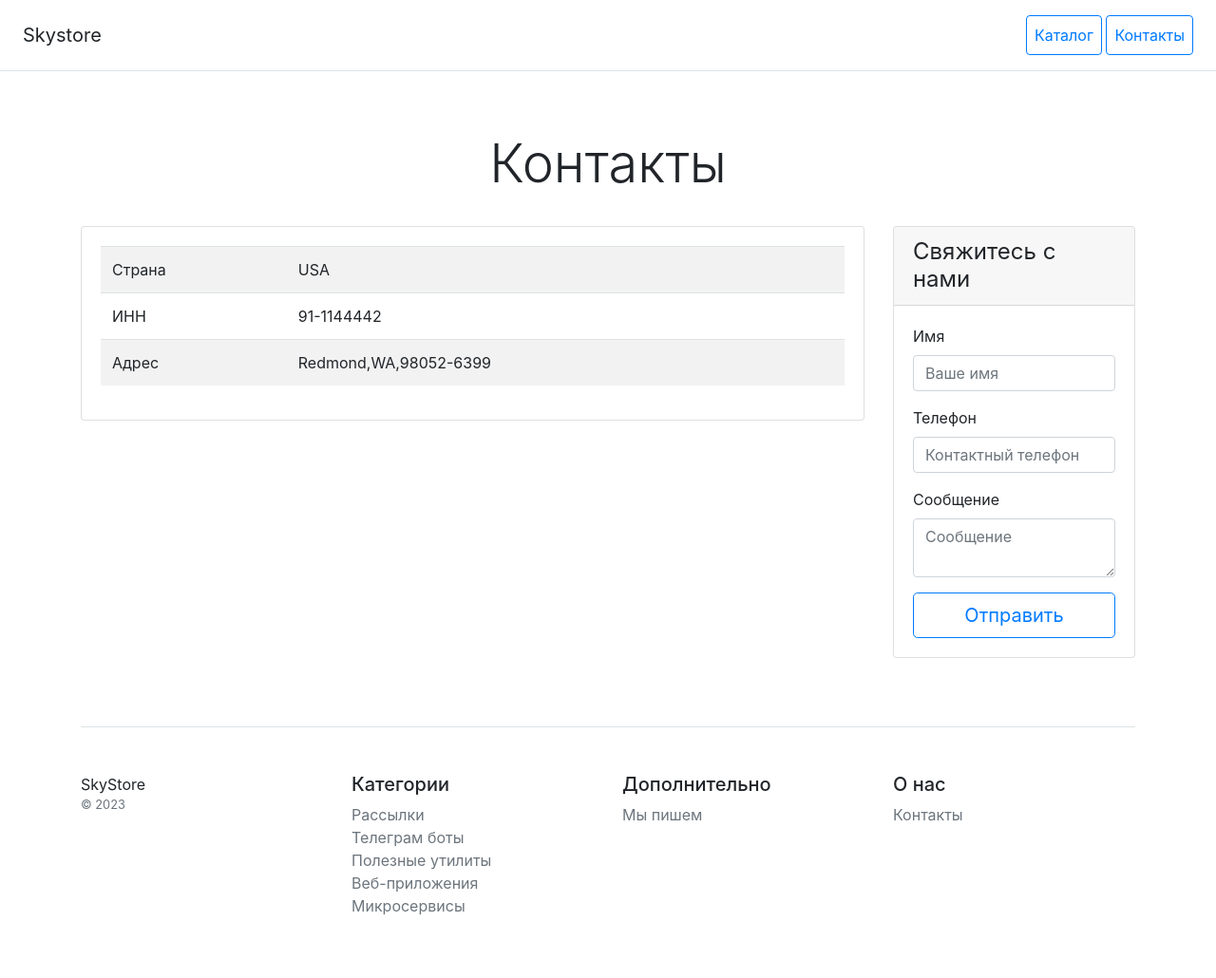
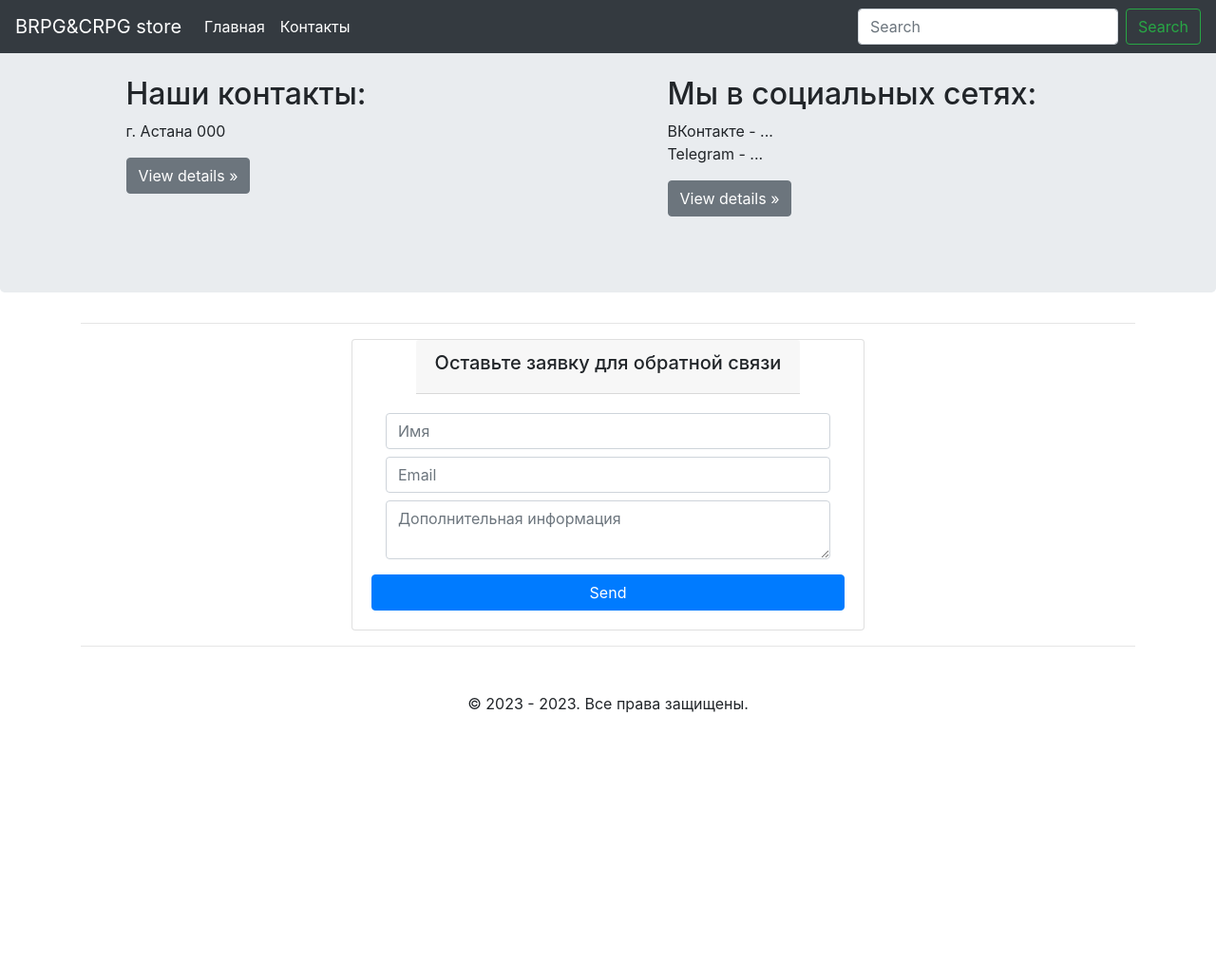
Before and after one commit to Bishop81285/django-online-store, a Django app: template main/templates/main/contacts.html in a window 1280 px wide. Shown: the whole page at 95% size. After the commit the page ends 751 px from the top, so only its background shows below. Run offline with Django 4.2, Linux system fonts and the light colour scheme; the template is opened without the code that fills it: most values are stand-ins (such as "Sample title", 1, 10 or a date in 2020); some libraries are stand-ins or nearby versions.

Commit message:
modified other templates, deviation

```diff
--- /dev/null
+++ b/main/templates/main/base.html
@@ -0,0 +1,39 @@
+<!doctype html>
+{% load static %}
+<html lang="en">
+<head>
+    <meta charset="utf-8">
+    <meta name="viewport" content="width=device-width, initial-scale=1, shrink-to-fit=no">
+    <meta name="description" content="">
+    <meta name="author" content="">
+
+    <title>{% block title %}{% endblock %}</title>
+
+    <link rel="canonical" href="https://getbootstrap.com/docs/4.0/examples/jumbotron/">
+
+    <!-- Bootstrap core CSS -->
+    <link href="{% static 'css/bootstrap.min.css' %}" rel="stylesheet">
+</head>
+
+<body>
+{% include 'main/include/menu.html' %}
+
+<main role="main">
+    {% block content %}
+    {% endblock %}
+</main>
+
+<footer class="container text-center mt-5">
+    <p>&copy; 2023 - {% now 'Y' %}. Все права защищены.</p>
+</footer>
+
+<!-- Bootstrap core JavaScript
+================================================== -->
+<!-- Placed at the end of the document so the pages load faster -->
+<script src="https://code.jquery.com/jquery-3.2.1.slim.min.js"
+        integrity="sha384-KJ3o2DKtIkvYIK3UENzmM7KCkRr/rE9/Qpg6aAZGJwFDMVNA/GpGFF93hXpG5KkN"
+        crossorigin="anonymous"></script>
+<script src={% static "js/popper.min.js" %}"></script>
+<script src={% static "js/bootstrap.min.js" %}"></script>
+</body>
+</html>
--- a/main/templates/main/contacts.html
+++ b/main/templates/main/contacts.html
@@ -1,108 +1,52 @@
-<!doctype html>
-<html lang="en">
-<head>
-    <meta charset="utf-8">
-    <meta name="viewport" content="width=device-width, initial-scale=1">
-    <title>Skystore</title>
-    <link href="/static/css/bootstrap.min.css" rel="stylesheet">
-</head>
-<body>
-<div class="d-flex flex-column flex-md-row align-items-center p-3 px-md-4 mb-3 bg-white border-bottom box-shadow">
-    <h5 class="my-0 mr-md-auto font-weight-normal">Skystore</h5>
-    <nav class="ms-5">
-        <a class="p-2 btn btn-outline-primary" href="/">Каталог</a>
-        <a class="p-2 btn btn-outline-primary" href="/contacts/">Контакты</a>
-    </nav>
-</div>
-
-<div class="pricing-header px-3 py-3 pt-md-5 pb-md-4 mx-auto text-center">
-    <h1 class="display-4">Контакты</h1>
+{% extends 'main/base.html' %}
+{% block title %}Контакты{% endblock %}
+{% block content %}
+<!-- Main jumbotron for a primary marketing message or call to action -->
+<div class="jumbotron">
+    <div class="container mt-3">
+        <div class="row">
+            <div class="col-5 mx-auto">
+                <h2>Наши контакты:</h2>
+                <p>
+                    г. Астана {{ object_list.phone }}<br>
+                </p>
+                <p><a class="btn btn-secondary" href="#" role="button">View details &raquo;</a></p>
+            </div>
+            <div class="col-5 mx-auto">
+                <h2>Мы в социальных сетях:</h2>
+                <p>
+                    ВКонтакте - ...<br>
+                    Telegram - ...
+                </p>
+                <p><a class="btn btn-secondary" href="#" role="button">View details &raquo;</a></p>
+            </div>
+        </div>
+    </div>
 </div>
 
 <div class="container">
-    <div class="row text-start">
-        <div class="col-lg-9 col-md-6 col-sm-12">
-            <div class="card mb-4 box-shadow">
-                <div class="card-body">
-                    <table class="table table-striped">
-                        <tr>
-                            <td class="w-25">Страна</td>
-                            <td>USA</td>
-                        </tr>
-                        <tr>
-                            <td class="w-25">ИНН</td>
-                            <td>91-1144442</td>
-                        </tr>
-                        <tr>
-                            <td class="w-25">Адрес</td>
-                            <td>Redmond,WA,98052-6399</td>
-                        </tr>
-                    </table>
-                </div>
-            </div>
-        </div>
-        <div class="col-lg-3 col-md-6 col-sm-12">
-            <div class="card mb-4 box-shadow">
-                <div class="card-header">
-                    <h4 class="my-0 font-weight-normal">Свяжитесь с нами</h4>
+    <hr>
+    <div class="row">
+        <div class="col-6 mx-auto">
+            <div class="card">
+                <div class="card-header mx-auto">
+                    <h5>Оставьте заявку для обратной связи</h5>
                 </div>
                 <div class="card-body">
-                    <form method="post" action="" class="form-floating">
+                    <form method="post">
                         {% csrf_token %}
-                        <div class="mb-3">
-                            <label for="name">Имя</label>
-                            <input type="text" name="name" class="form-control" id="name" placeholder="Ваше имя"
-                                   required>
-                        </div>
-                        <div class="mb-3">
-                            <label for="phone">Телефон</label>
-                            <input type="text" name="phone" class="form-control" id="phone"
-                                   placeholder="Контактный телефон" required>
-                        </div>
-                        <div class="mb-3">
-                            <label for="message">Сообщение</label>
-                            <textarea name="message" class="form-control" id="message"
-                                      placeholder="Сообщение" required></textarea>
-                        </div>
-                        <button type="submit" class="btn btn-lg btn-block btn-outline-primary">Отправить</button>
+                        <label class="col-sm-12">
+                            <input type="text" name="name" class="form-control mb-2" placeholder="Имя">
+                            <input type="email" name="email" class="form-control mb-2" placeholder="Email">
+                            <textarea name="message" class="form-control mb-2"
+                                      placeholder="Дополнительная информация"></textarea>
+                        </label>
+                        <input class="btn btn-primary w-100" type="submit" value="Send"/>
                     </form>
                 </div>
             </div>
         </div>
     </div>
-
-    <footer class="pt-4 my-md-5 pt-md-5 border-top">
-        <div class="row">
-            <div class="col-12 col-md">
-                SkyStore
-                <small class="d-block mb-3 text-muted">&copy; 2023</small>
-            </div>
-            <div class="col-6 col-md">
-                <h5>Категории</h5>
-                <ul class="list-unstyled text-small">
-                    <li><a class="text-muted" href="#">Рассылки</a></li>
-                    <li><a class="text-muted" href="#">Телеграм боты</a></li>
-                    <li><a class="text-muted" href="#">Полезные утилиты</a></li>
-                    <li><a class="text-muted" href="#">Веб-приложения</a></li>
-                    <li><a class="text-muted" href="#">Микросервисы</a></li>
-                </ul>
-            </div>
-            <div class="col-6 col-md">
-                <h5>Дополнительно</h5>
-                <ul class="list-unstyled text-small">
-                    <li><a class="text-muted" href="#">Мы пишем</a></li>
-                </ul>
-            </div>
-            <div class="col-6 col-md">
-                <h5>О нас</h5>
-                <ul class="list-unstyled text-small">
-                    <li><a class="text-muted" href="/contacts/">Контакты</a></li>
-                </ul>
-            </div>
-        </div>
-    </footer>
-</div>
-
-<script src="/static/js/bootstrap.bundle.min.js"></script>
-</body>
-</html>
+    <hr>
+</div><!-- /container -->
+{% endblock %}
--- /dev/null
+++ b/main/templates/main/include/menu.html
@@ -0,0 +1,23 @@
+<nav class="navbar navbar-expand-md navbar-dark fixed-top bg-dark">
+    <a class="navbar-brand" href="#">BRPG&CRPG store</a>
+    <button class="navbar-toggler" type="button" data-toggle="collapse" data-target="#navbarsExampleDefault"
+            aria-controls="navbarsExampleDefault" aria-expanded="false" aria-label="Toggle navigation">
+        <span class="navbar-toggler-icon"></span>
+    </button>
+
+    <div class="collapse navbar-collapse" id="navbarsExampleDefault">
+        <ul class="navbar-nav mr-auto">
+            <li class="nav-item">
+                <a class="nav-link active" href="{% url 'main:index' %}">Главная</a>
+            </li>
+            <li class="nav-item">
+                <a class="nav-link active" href="{% url 'main:contacts' %}">Контакты<span
+                        class="sr-only">(current)</span></a>
+            </li>
+        </ul>
+        <form class="form-inline my-2 my-lg-0">
+            <input class="form-control mr-sm-2" type="text" placeholder="Search" aria-label="Search">
+            <button class="btn btn-outline-success my-2 my-sm-0" type="submit">Search</button>
+        </form>
+    </div>
+</nav>
```
Also changed, not shown: main/templates/main/home.html (deleted, +0 -79 lines), main/templates/main/index.html (added, +46 -0 lines).
